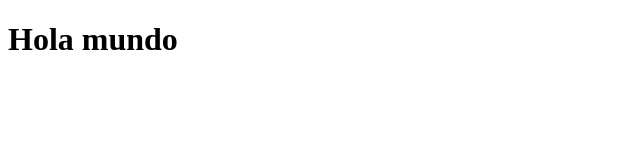
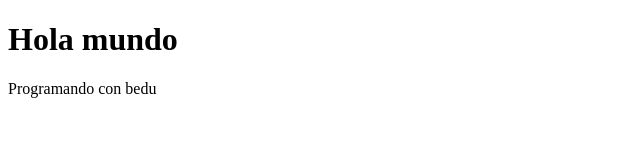
Before and after one commit to hilarihg/Prueba, a plain HTML site: page index.html in a window 1280 px wide. Shown: the whole page, without its empty margins (0-640 px from the left). Drawn offline with Linux system fonts and the light colour scheme.

Commit message:
Se agrego un parrafo

```diff
--- a/index.html
+++ b/index.html
@@ -8,5 +8,6 @@
 </head>
 <body>
 <h1>Hola mundo</h1>
+    <p>Programando con bedu</p>
 </body>
 </html>
```
